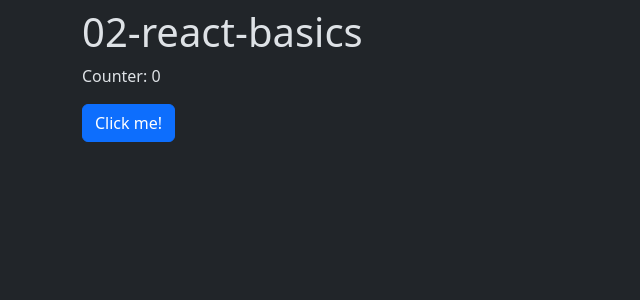
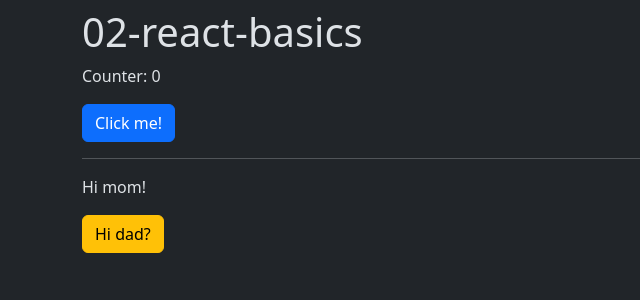
Before and after one commit to Steddie/ykrea26v1, a React (Vite) app in the folder 02-react-basics/: page / in a window 1280 px wide. Shown: the top 300 px of the page, without its empty margins (0-640 px from the left). Built offline with nearby package versions, Linux system fonts and the light colour scheme.

Commit message:
Another stateful variable 💪🏻.

```diff
--- a/02-react-basics/src/App.tsx
+++ b/02-react-basics/src/App.tsx
@@ -4,6 +4,7 @@ import "./assets/scss/App.scss";
 function App() {
 	// let counter = 0;  // stateless
 	const [counter, setCounter] = useState(0);
+	const [msg, setMsg] = useState("Hi mom!");
 
 	const handleBtnClick = () => {
 		console.log("Stop it, that tickles!");
@@ -23,6 +24,12 @@ function App() {
 			<p>Counter: {counter}</p>
 
 			<button className="btn btn-primary" onClick={handleBtnClick}>Click me!</button>
+
+			<hr />
+
+			<p>{msg}</p>
+
+			<button className="btn btn-warning" onClick={ () => setMsg("Hi dad!") }>Hi dad?</button>
 		</div>
 	);
 }
```
